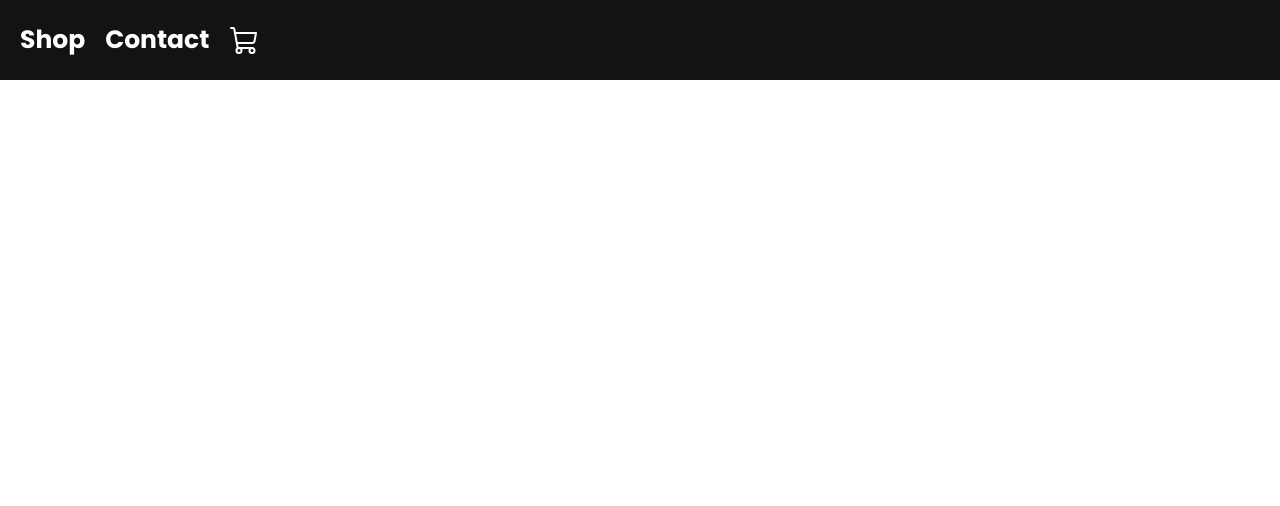
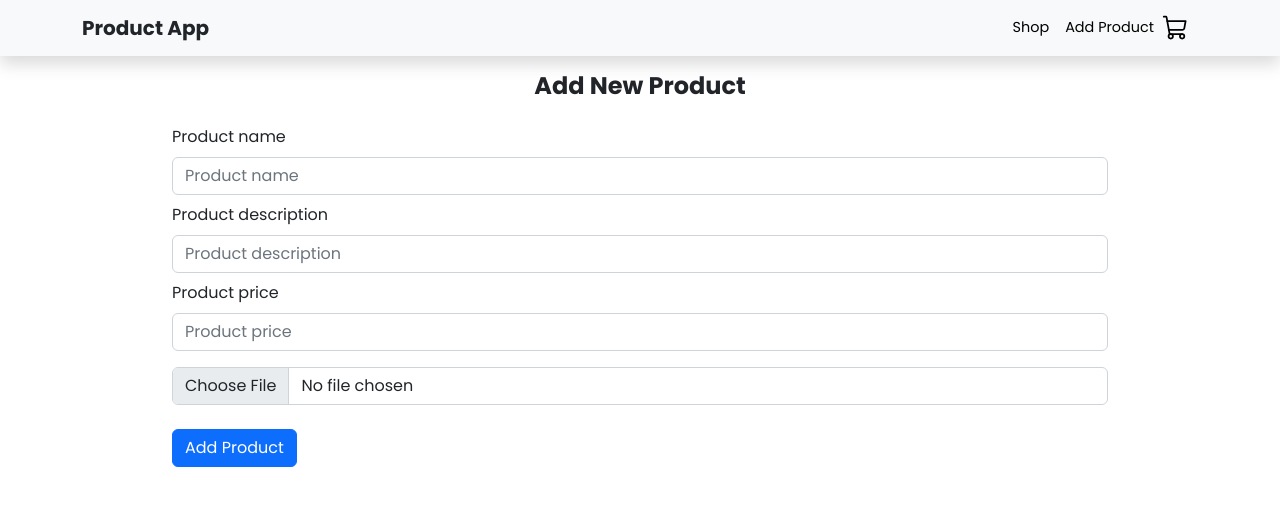
Before and after one commit to Praisecodes/shopping-cart, a React (Create React App) app: page /create in a window 1280 px wide. Before the commit this address had no page. Shown: the top 506 px of the page. Built offline with nearby package versions, Linux system fonts and the light colour scheme.

Commit message:
Updated the add product file

```diff
--- a/src/App.js
+++ b/src/App.js
@@ -1,6 +1,6 @@
 import "./App.css";
 import { BrowserRouter as Router, Routes, Route } from "react-router-dom";
-import { Navbar } from "./components/navbar";
+import AppNav  from "./components/navbar";
 import { Shop } from "./pages/shop/shop";
 import { Contact } from "./pages/contact";
 import { Cart } from "./pages/cart/cart";
@@ -13,12 +13,12 @@ function App() {
     <div className="App">
       <ShopContextProvider>
         <Router>
-          <Navbar />
+          <AppNav />
           <Routes>
             <Route path="/" element={<Shop />} />
             <Route path="/contact" element={<Contact />} />
             <Route path="/cart" element={<Cart />} />
-            <Route path="/add" element={<AddProduct />} />
+            <Route path="/create" element={<AddProduct />} />
           </Routes>
         </Router>
       </ShopContextProvider>
--- a/src/components/navbar.css
+++ b/src/components/navbar.css
@@ -1,21 +1,5 @@
-.navbar {
-  width: 100%;
-  height: 80px;
-  background-color: rgb(19, 19, 19);
-  display: flex;
-  justify-content: flex-end;
-  align-items: center;
+.app-nav-links {
+  text-decoration: none !important;
+  color:#000 !important;
+  font-size: 0.9rem;
 }
-
-.links {
-  margin-right: 50px;
-  display: flex;
-  align-items: center;
-}
-
-.links a {
-  text-decoration: none;
-  color: white;
-  margin-left: 20px;
-  font-size: 25px;
-}
--- a/src/components/navbar.jsx
+++ b/src/components/navbar.jsx
@@ -1,18 +1,45 @@
 import React from "react";
 import { Link } from "react-router-dom";
 import { ShoppingCart } from "phosphor-react";
+import Container from "react-bootstrap/Container";
+import Nav from "react-bootstrap/Nav";
+import Navbar from "react-bootstrap/Navbar";
 import "./navbar.css";
 
-export const Navbar = () => {
+const AppNav = () => {
   return (
-    <div className="navbar">
-      <div className="links">
-        <Link to="/"> Shop </Link>
-        <Link to="/contact"> Contact </Link>
-        <Link to="/cart">
-          <ShoppingCart size={32} />
-        </Link>
-      </div>
-    </div>
+    <Navbar bg="light" expand="lg" className="shadow">
+      <Container>
+        <Navbar.Brand>
+          <Link
+            to="/"
+            className="text-capitalize text-decoration-none text-dark fw-bold"
+          >
+            Product App
+          </Link>
+        </Navbar.Brand>
+        <Navbar.Toggle aria-controls="basic-navbar-nav" />
+        <Navbar.Collapse
+          id="basic-navbar-nav"
+          className="d-md-flex align-items-start justify-content-end"
+        >
+          <Nav className="d-md-flex align-items-center justify-content-around">
+            <Link to="/" className="app-nav-links mx-md-3">
+              {" "}
+              Shop{" "}
+            </Link>
+            <Link to="/create" className="app-nav-links">
+              {" "}
+              Add Product{" "}
+            </Link>{" "}
+            <Link to="/cart" className="app-nav-links mx-md-2">
+              <ShoppingCart size={28} />{" "}
+            </Link>
+          </Nav>
+        </Navbar.Collapse>
+      </Container>
+    </Navbar>
   );
 };
+
+export default AppNav;
--- a/src/includes/styles/customStyles.css
+++ b/src/includes/styles/customStyles.css
@@ -6,7 +6,7 @@
 @font-face {
   font-family: Poppins;
   src: url("./../../assets/fonts/Poppins-Bold.ttf");
-  font-weight: bold !important;
+  font-weight: bold;
 }
 
 * {
--- /dev/null
+++ b/src/pages/addProduct/addProduct.css
@@ -0,0 +1,3 @@
+.small-text {
+  font-weight: 0.8rem !important;
+}
--- a/src/pages/addProduct/addProduct.jsx
+++ b/src/pages/addProduct/addProduct.jsx
@@ -1,4 +1,5 @@
 import React from "react";
+import "./addProduct.css";
 import { handleSubmit } from "../../apis/createProduct";
 
 const AddProduct = () => {
@@ -7,7 +8,9 @@ const AddProduct = () => {
   };
   return (
     <section className="m-3">
-      <h4 className="fw-bold text-capitalize text-center">Add new product</h4>
+      <h4 className="fw-bold text-capitalize text-center my-3">
+        Add new product
+      </h4>
       <form
         className="w-75 m-auto"
         id="form"
@@ -67,6 +70,7 @@ const AddProduct = () => {
 
         <section className="my-4">
           <button
+            type="submit"
             className="btn btn-primary text-capitalize"
             onClick={(e) => {
               handleSubmitClick(e);
```
